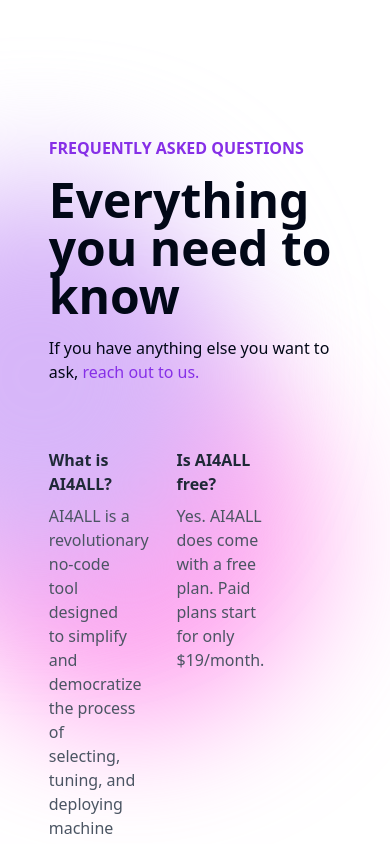
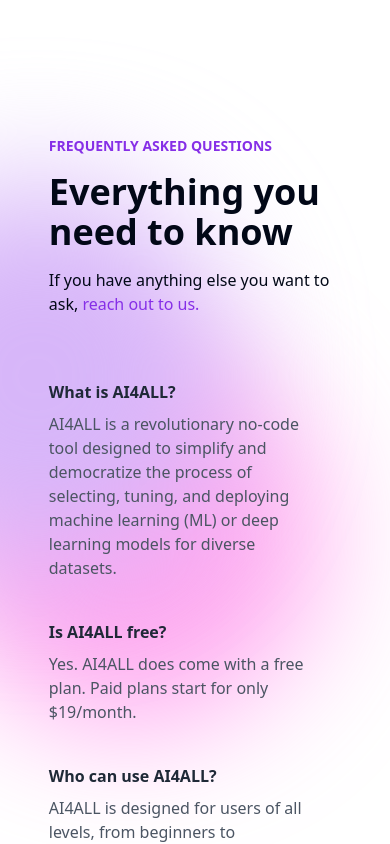
Before and after one commit to R1shabh-Gupta/AI4ALL, a React (Vite) app: page / in a window 390 px wide. Shown: the part 5680-6524 px from the top of the page. Built offline with nearby package versions, Linux system fonts and the light colour scheme; a web font is replaced by a local one.

Commit message:
Refactor: Faqs section mobile optimized

```diff
--- a/src/components/FAQsSection.tsx
+++ b/src/components/FAQsSection.tsx
@@ -5,7 +5,7 @@
 
 const Card = ({ title, content }: CardProps) => {
   return (
-    <div className="flex flex-col w-[30%] gap-2">
+    <div className="flex flex-col w-[90%] sm:w-[30%] gap-2">
       <h3 className="font-semibold text-gray-800">{title}</h3>
       <p className="text-gray-600">{content}</p>
     </div>
@@ -18,10 +18,10 @@
       <div className="relative flex flex-col justify-between w-3/4 gap-16 mx-auto">
         {/* sub-section */}
         <div className="flex flex-col gap-4">
-          <h1 className="text-[#862FE7] uppercase font-semibold text-md">
+          <h1 className="text-[#862FE7] uppercase font-semibold text-sm sm:text-md">
             Frequently asked questions
           </h1>
-          <h2 className="text-5xl font-semibold">
+          <h2 className="text-4xl font-semibold sm:text-5xl">
             Everything you need to know
           </h2>
           <p>
@@ -31,7 +31,7 @@
         </div>
 
         {/* sub-section */}
-        <div className="flex flex-wrap gap-x-10 gap-y-20">
+        <div className="flex flex-wrap justify-between gap-x-5 gap-y-10 sm:gap-x-10 sm:gap-y-20">
           <Card
             title="What is AI4ALL?"
             content="AI4ALL is a revolutionary no-code tool designed to simplify and democratize the process of selecting, tuning, and deploying machine learning (ML) or deep learning models for diverse datasets."
```
